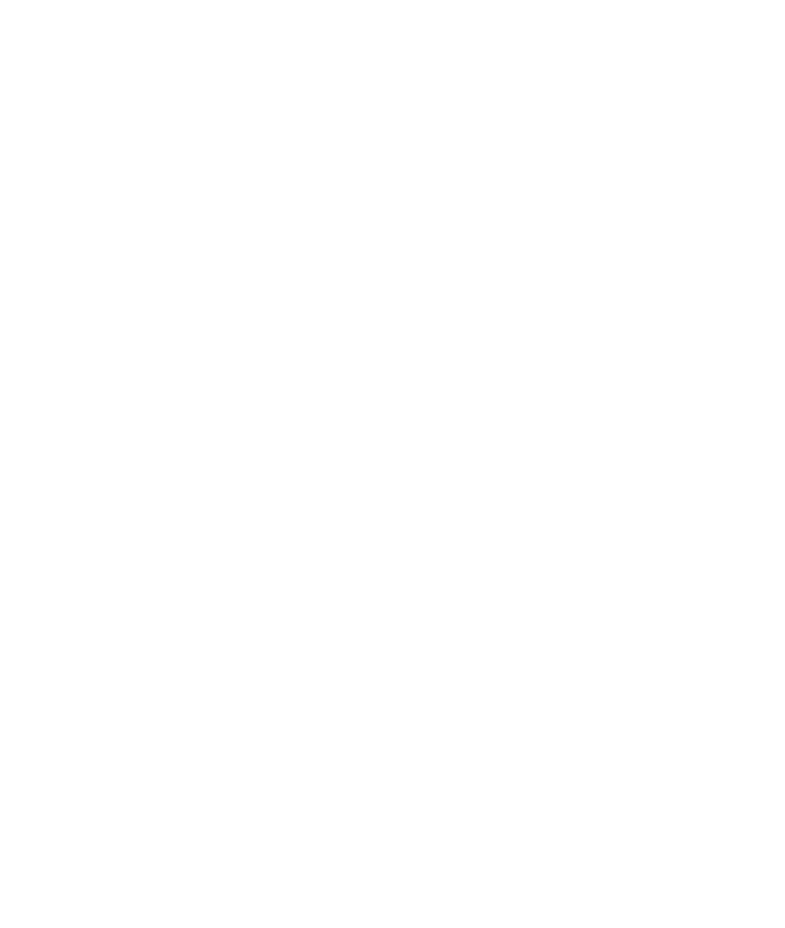
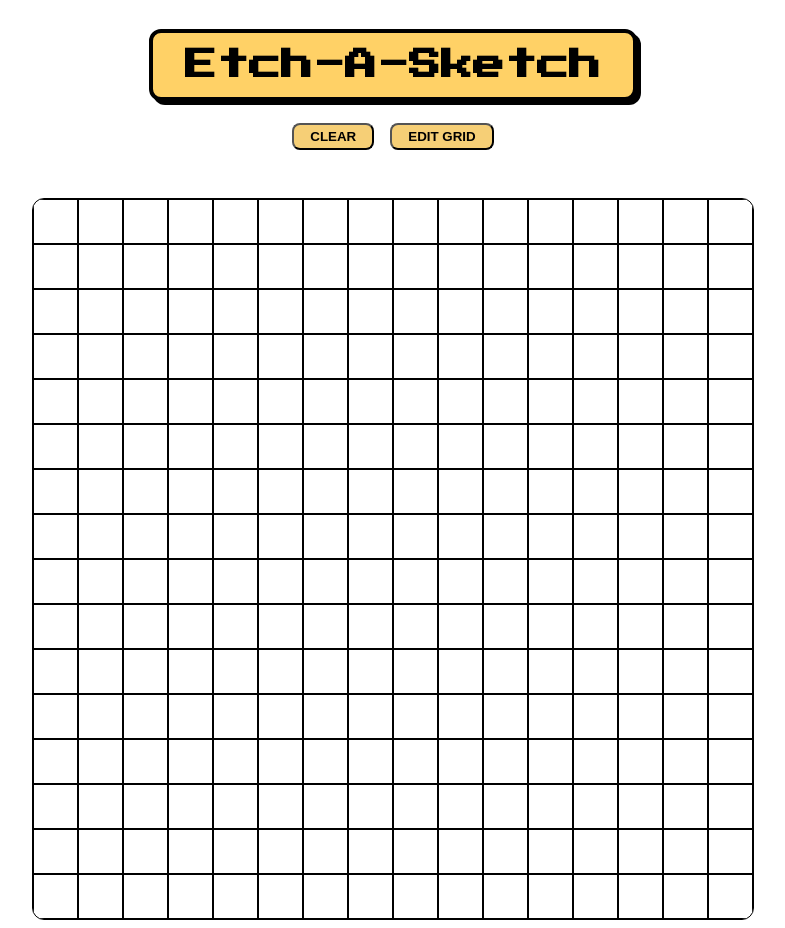
Before and after one commit to yenetaa/Etch-a-Sketch, a plain HTML site: page index.html in a window 1280 px wide. Shown: the whole page, without its empty margins (247-1032 px from the left). Before the commit the page ends 800 px from the top, so only its background shows below. Drawn offline with Linux system fonts and the light colour scheme.

Commit message:
Finalise game

```diff
--- a/index.html
+++ b/index.html
@@ -1,11 +1,29 @@
 <!DOCTYPE html>
 <html lang="en">
+
 <head>
-    <meta charset="UTF-8">
-    <meta name="viewport" content="width=device-width, initial-scale=1.0">
-    <title>Etch-a-Sketch</title>
+  <meta charset="UTF-8">
+  <meta name="viewport" content="width=device-width, initial-scale=1.0">
+  <title>Etch A Sketch</title>
+  <link rel="stylesheet" href="style.css">
 </head>
+
 <body>
+  <div class="container">
 
+    <h1>Etch-A-Sketch</h1>
+
+    <div>
+      <button class="js-clear">Clear</button>
+      <button class="js-edit">Edit grid</button>
+    </div>
+
+    <div class="grid-wrapper">
+
+    </div>
+  </div>
+
+  <script src="script.js"></script>
 </body>
+
 </html>
--- a/script.js
+++ b/script.js
@@ -0,0 +1,54 @@
+const gridWrapper = document.querySelector('.grid-wrapper');
+const clearBtn = document.querySelector('.js-clear');
+const editBtn = document.querySelector('.js-edit');
+
+
+function createGrid(num) {
+  gridWrapper.innerHTML = ''
+  for (let i = 0; i < (num * num); i++) {
+    let gridSquare = document.createElement('div');
+    gridSquare.className = 'grid-square';
+
+    let squareSize = (720 / (num)) - 2
+    console.log(squareSize)
+
+    gridSquare.style.width = `${squareSize}px`
+    gridSquare.style.height = `${squareSize}px`
+    gridWrapper.appendChild(gridSquare);
+
+    hoverEffect(gridSquare);
+    clearGrid(gridSquare);
+  }
+}
+
+function hoverEffect(square) {
+  square.addEventListener('mouseenter', () => {
+    const randomColor = `hsl(${Math.floor(Math.random() * 360)}, 100%, 50%)`;
+    square.style.backgroundColor = randomColor;
+  })
+}
+
+function clearGrid(square) {
+  clearBtn.addEventListener('click', () => {
+    square.style.removeProperty('background-color')
+  })
+}
+
+function getValidNum(min, max, message) {
+  let num;
+  do {
+    num = Number(prompt(message));
+  } while (num > max || num < min || isNaN(num))
+  return num;
+}
+
+function editGrid() {
+  editBtn.addEventListener('click', () => {
+    const newNum = getValidNum(1, 100, "Enter a number between 1 and 100");
+    console.log(newNum);
+    console.log(createGrid(newNum));
+  })
+}
+
+createGrid(16);
+editGrid();
--- a/style.css
+++ b/style.css
@@ -0,0 +1,51 @@
+@import url('https://fonts.googleapis.com/css2?family=Press+Start+2P&display=swap');
+
+.container {
+  display: flex;
+  flex-direction: column;
+  align-items: center;
+  font-family: 'Press Start 2P', cursive;
+}
+
+.grid-wrapper {
+  margin-top: 3rem;
+  width: 720px;
+  height: 720px;
+  border: 1px solid black;
+  border-radius: 12px;
+  display: flex;
+  flex-wrap: wrap;
+  overflow: hidden;
+}
+
+h1 {
+  background-color: #ffd166;
+  padding: 1rem 2rem;
+  border: 4px solid #000;
+  border-radius: 12px;
+  display: inline-block;
+  box-shadow: 4px 4px 0 #000;
+}
+
+.grid-square {
+  border: solid 1px black;
+  transition: all 0.1s;
+}
+
+.hovered {
+  background-color: blue;
+}
+
+button {
+  border-radius: 8px;
+  padding: 4px 16px;
+  background-color: #f6cf76;
+  text-transform: uppercase;
+  font-weight: bold;
+  cursor: pointer;
+}
+
+.button-wrapper {
+  display: flex;
+  gap: 0.5rem;
+}
```
